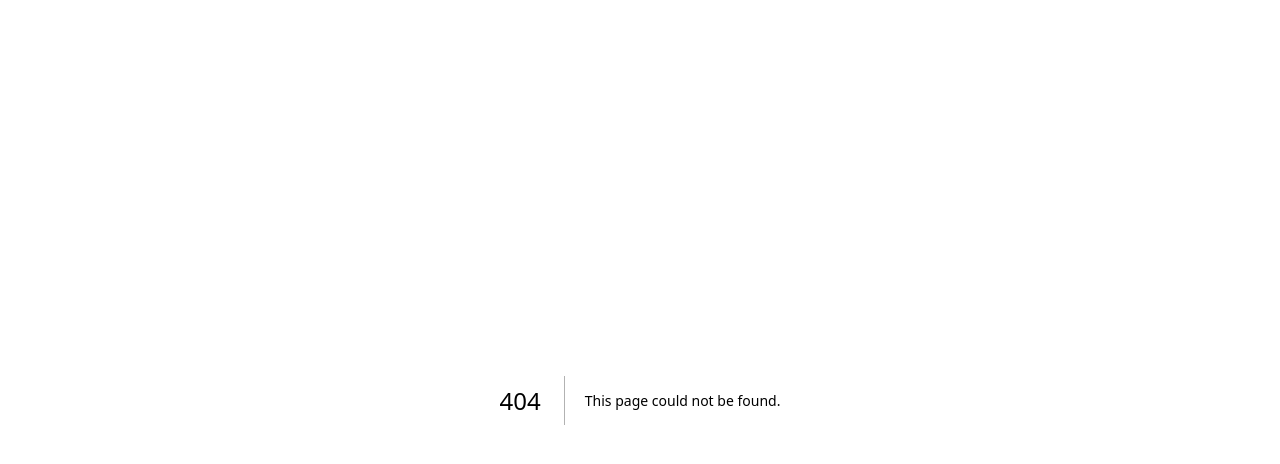
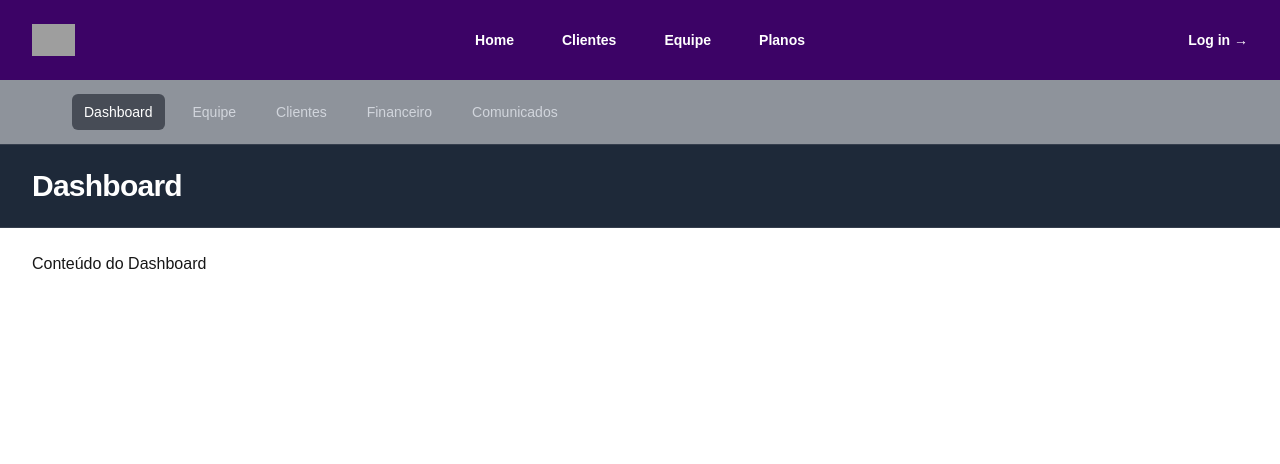
Before and after one commit to academia1-0/frontacademia, a Next.js app: page /dashboard in a window 1280 px wide. Before the commit this address had no page. Shown: the top 464 px of the page. Built offline with nearby package versions, Linux system fonts and the light colour scheme; grey boxes are pictures that could not be loaded.

Commit message:
Atualiza layout da pagina dashboard

```diff
--- a/src/app/page.jsx
+++ b/src/app/page.jsx
@@ -14,27 +14,16 @@ export default function Example() {
 
 
   return (
-    <div className="bg-gray-900">
+    <div className="bg-purple-950">
       <HEADER>
 
       </HEADER>
 
       <div className="relative isolate px-6 pt-14 lg:px-8">
-        <div
-          aria-hidden="true"
-          className="absolute inset-x-0 -top-40 -z-10 transform-gpu overflow-hidden blur-3xl sm:-top-80"
-        >
-          <div
-            style={{
-              clipPath:
-                'polygon(74.1% 44.1%, 100% 61.6%, 97.5% 26.9%, 85.5% 0.1%, 80.7% 2%, 72.5% 32.5%, 60.2% 62.4%, 52.4% 68.1%, 47.5% 58.3%, 45.2% 34.5%, 27.5% 76.7%, 0.1% 64.9%, 17.9% 100%, 27.6% 76.8%, 76.1% 97.7%, 74.1% 44.1%)',
-            }}
-            className="relative left-[calc(50%-11rem)] aspect-1155/678 w-144.5 -translate-x-1/2 rotate-30 bg-linear-to-tr from-[#ff80b5] to-[#9089fc] opacity-30 sm:left-[calc(50%-30rem)] sm:w-288.75"
-          />
-        </div>
+
         <div className="mx-auto max-w-2xl py-32 sm:py-48 lg:py-56">
           <div className="hidden sm:mb-8 sm:flex sm:justify-center">
-            <div className="relative rounded-full px-3 py-1 text-sm/6 text-gray-400 ring-1 ring-white/10 hover:ring-white/20">
+            <div className="relative rounded-full px-3 py-1 text-sm/6 text-red-400 ring-1 ring-white/10 hover:ring-white/20">
               Planos disponíveis{' '}
               <Link href="#" className="font-semibold text-indigo-400">
                 <span aria-hidden="true" className="absolute inset-0" />
@@ -51,29 +40,18 @@ export default function Example() {
             </p>
             <div className="mt-10 flex items-center justify-center gap-x-6">
               <Link
-                href="#"
+                href="/dashboard"
                 className="rounded-md bg-indigo-500 px-3.5 py-2.5 text-sm font-semibold text-white shadow-xs hover:bg-indigo-400 focus-visible:outline-2 focus-visible:outline-offset-2 focus-visible:outline-indigo-500"
               >
                 Dashboard
               </Link>
-              <Link href="#" className="text-sm/6 font-semibold text-white">
+              <Link href="/" className="text-sm/6 font-semibold text-white">
                 Sobre <span aria-hidden="true">→</span>
               </Link>
             </div>
           </div>
         </div>
-        <div
-          aria-hidden="true"
-          className="absolute inset-x-0 top-[calc(100%-13rem)] -z-10 transform-gpu overflow-hidden blur-3xl sm:top-[calc(100%-30rem)]"
-        >
-          <div
-            style={{
-              clipPath:
-                'polygon(74.1% 44.1%, 100% 61.6%, 97.5% 26.9%, 85.5% 0.1%, 80.7% 2%, 72.5% 32.5%, 60.2% 62.4%, 52.4% 68.1%, 47.5% 58.3%, 45.2% 34.5%, 27.5% 76.7%, 0.1% 64.9%, 17.9% 100%, 27.6% 76.8%, 76.1% 97.7%, 74.1% 44.1%)',
-            }}
-            className="relative left-[calc(50%+3rem)] aspect-1155/678 w-144.5 -translate-x-1/2 bg-linear-to-tr from-[#ff80b5] to-[#9089fc] opacity-30 sm:left-[calc(50%+36rem)] sm:w-288.75"
-          />
-        </div>
+
       </div>
     </div>
   )
--- a/src/components/header/index.jsx
+++ b/src/components/header/index.jsx
@@ -8,7 +8,7 @@ import { Bars3Icon, XMarkIcon } from '@heroicons/react/24/outline'
 
 const navigation = [
     { name: 'Home', href: '/' },
-    { name: 'Alunos', href: '/alunos' },
+    { name: 'Clientes', href: '/clientes' },
     { name: 'Equipe', href: '/equipe' },
     { name: 'Planos', href: '/planos' },
     // { name: 'Anotações', href: '#' },
@@ -18,8 +18,8 @@ const navigation = [
 export default function Cabecalho(){
     const [mobileMenuOpen, setMobileMenuOpen] = useState(false)
     return(
-        <div>
-        <header className="absolute inset-x-0 top-0 z-50">
+        <div >
+        <header className="absolute inset-x-0 top-0 z-50 bg-purple-950">
         <nav aria-label="Global" className="flex items-center justify-between p-6 lg:px-8">
           <div className="flex lg:flex-1">
             <a href="#" className="-m-1.5 p-1.5">
--- a/src/pages/alunos/index.jsx
+++ b/src/pages/clientes/index.jsx
@@ -9,7 +9,7 @@ import axios from 'axios' //UTILIZAR QUANDO O PROJETO FOR USAR TOKEN, AUTENTUCA
 import ModalSucesso from '../../components/modal/modalsucesso/index'
 import ModalError from '../../components/modal/modalerror/index'
 
-export default function Alunos(){
+export default function Clientes(){
 
   const [formData, setFormData] = useState({
     nome: '',
--- /dev/null
+++ b/src/pages/dashboard/StyleLocal.module.css
@@ -0,0 +1,10 @@
+.DivMenu{
+    position: absolute;
+    width: 100%;
+    height: 100%;
+}
+.DivDashboard{
+    margin-top: 80px;
+    border-color: rgb(165, 163, 42);
+
+}
--- /dev/null
+++ b/src/pages/dashboard/index.jsx
@@ -0,0 +1,125 @@
+'use client'
+
+import Style from '../../app/globals.css'
+import StyleLocal from './StyleLocal.module.css'
+import { Disclosure, DisclosureButton, DisclosurePanel, Menu, MenuButton, MenuItem, MenuItems } from '@headlessui/react'
+import { Bars3Icon, BellIcon, XMarkIcon } from '@heroicons/react/24/outline'
+import HEADER from '../../components/header/index'
+import ListaClientes from '../listaclientes/index'
+import { useState } from 'react'
+
+
+
+const navigation = [
+  { name: 'Dashboard', current: true },
+  { name: 'Equipe', current: false },
+  { name: 'Clientes', current: false },
+  { name: 'Financeiro', current: false },
+  { name: 'Comunicados', current: false },
+]
+
+
+function classNames(...classes) {
+  return classes.filter(Boolean).join(' ')
+}
+
+export default function Example() {
+    const [activePage, setActivePage] = useState('Dashboard')
+  return (
+
+      <div>
+      <HEADER/>
+      <div className=" min-h-full" >
+        <Disclosure as="nav" className="bg-gray-800/50">
+          <div className={`${StyleLocal.DivDashboard } mx-auto max-w-7xl px-4 sm:px-6 lg:px-8`}>
+            <div className="flex h-16 items-center justify-between">
+              <div className="flex items-center">
+
+                <div className="hidden md:block">
+                  <div className="ml-10 flex items-baseline space-x-4">
+                    {navigation.map((item) => (
+                     <button
+                     key={item.name}
+                     onClick={() => setActivePage(item.name)}
+                     className={classNames(
+                       activePage === item.name
+                         ? 'bg-gray-950/50 text-white'
+                         : 'text-gray-300 hover:bg-white/5 hover:text-white',
+                       'rounded-md px-3 py-2 text-sm font-medium',
+                     )}
+                   >
+                     {item.name}
+                   </button>
+                    ))}
+                  </div>
+                </div>
+              </div>
+              <div className="hidden md:block">
+                <div className="ml-4 flex items-center md:ml-6">
+
+
+                </div>
+              </div>
+              <div className="-mr-2 flex md:hidden">
+                {/* Mobile menu button */}
+                <DisclosureButton className="group relative inline-flex items-center justify-center rounded-md p-2 text-gray-400 hover:bg-white/5 hover:text-white focus:outline-2 focus:outline-offset-2 focus:outline-indigo-500">
+                  <span className="absolute -inset-0.5" />
+                  <span className="sr-only">Open main menu</span>
+                  <Bars3Icon aria-hidden="true" className="block size-6 group-data-open:hidden" />
+                  <XMarkIcon aria-hidden="true" className="hidden size-6 group-data-open:block" />
+                </DisclosureButton>
+              </div>
+            </div>
+          </div>
+
+          <DisclosurePanel className="md:hidden">
+            <div className="space-y-1 px-2 pt-2 pb-3 sm:px-3">
+              {navigation.map((item) => (
+                <DisclosureButton
+                  key={item.name}
+                  as="a"
+                  href={item.href}
+                  aria-current={item.current ? 'page' : undefined}
+                  className={classNames(
+                    item.current ? 'bg-gray-950/50 text-white' : 'text-gray-300 hover:bg-white/5 hover:text-white',
+                    'block rounded-md px-3 py-2 text-base font-medium',
+                  )}
+                >
+                  {item.name}
+                </DisclosureButton>
+              ))}
+            </div>
+          </DisclosurePanel>
+        </Disclosure>
+
+        <header className="relative bg-gray-800 after:pointer-events-none after:absolute after:inset-x-0 after:inset-y-0 after:border-y after:border-white/10">
+          <div className="mx-auto max-w-7xl px-4 py-6 sm:px-6 lg:px-8">
+            <h1 className="text-3xl font-bold tracking-tight text-white">Dashboard</h1>
+          </div>
+        </header>
+        <main>
+          <div className="mx-auto max-w-7xl px-4 py-6 sm:px-6 lg:px-8">
+            {activePage === 'Dashboard' &&
+                <div>Conteúdo do Dashboard</div>
+            }
+
+            {activePage === 'Clientes' &&
+            <ListaClientes />
+            }
+            {activePage === 'Equipe' &&
+                <div>Conteúdo da Equipe</div>
+            }
+            {activePage === 'Financeiro' &&
+                <div>Conteúdo do Financeiro</div>
+            }
+            {activePage === 'Comunicados' &&
+                <div>Conteúdo de Comunicados</div>
+            }
+
+          </div>
+        </main>
+      </div>
+      </div>
+
+  )
+}
--- /dev/null
+++ b/src/pages/listaclientes/StyleLocal.module.css
@@ -0,0 +1,6 @@
+.Corfont{
+    font-family: 'Franklin Gothic Medium', 'Arial Narrow', Arial, sans-serif;
+    font-size: 50;
+    font-weight: bolder;
+    color: brown;
+}
--- /dev/null
+++ b/src/pages/listaclientes/index.jsx
@@ -0,0 +1,11 @@
+import Style from '../../app/globals.css'
+import StyleLocal from './StyleLocal.module.css'
+
+export default function ListaClientes(){
+    return(
+        <div>
+            <h1 className={StyleLocal.Corfont}>Lista de clientes</h1>
+            <h2>Apresentar todos os clientes</h2>
+        </div>
+    )
+}
```
Also changed, not shown: src/pages/clientes/style.module.css (renamed from src/pages/alunos/style.module.css).
